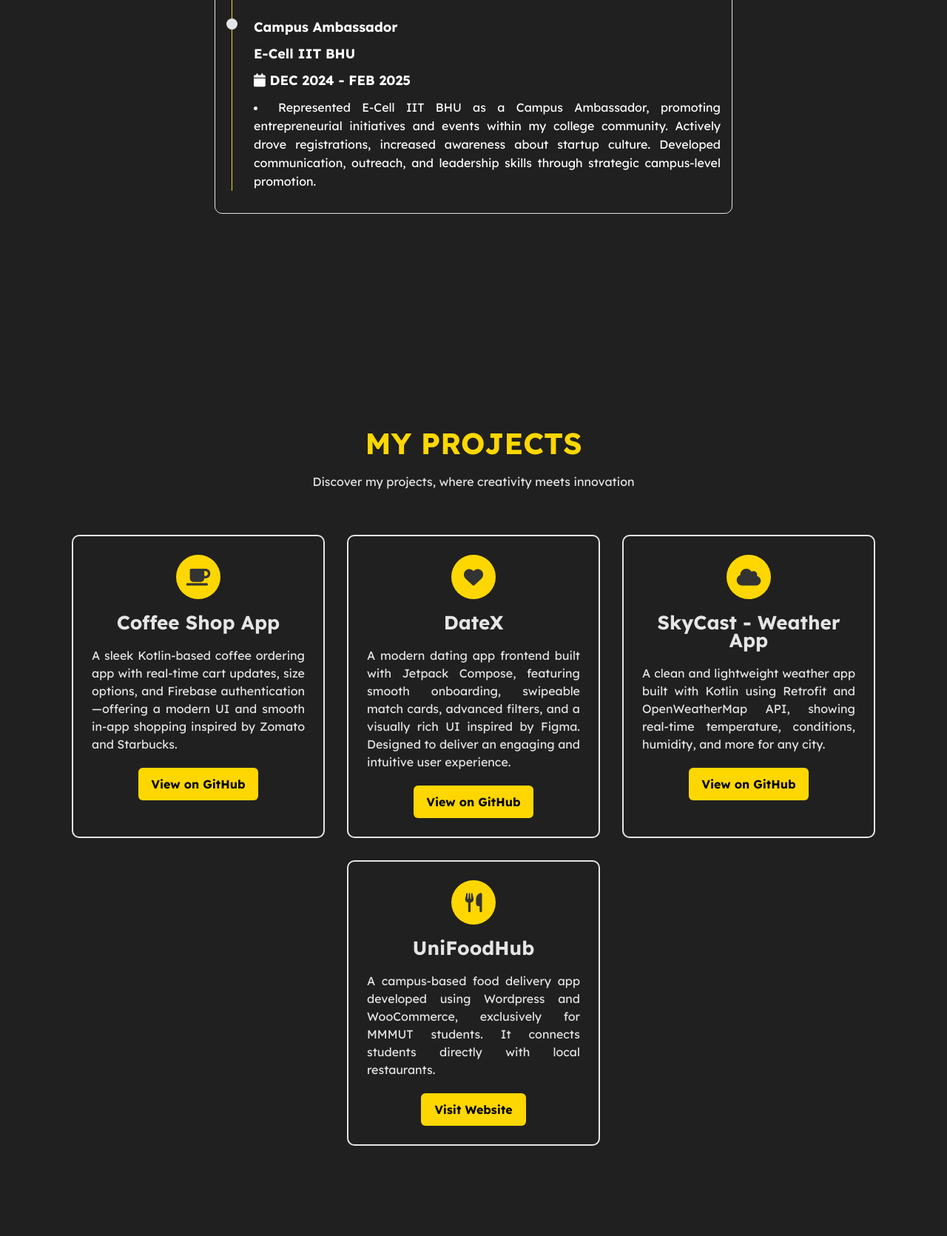
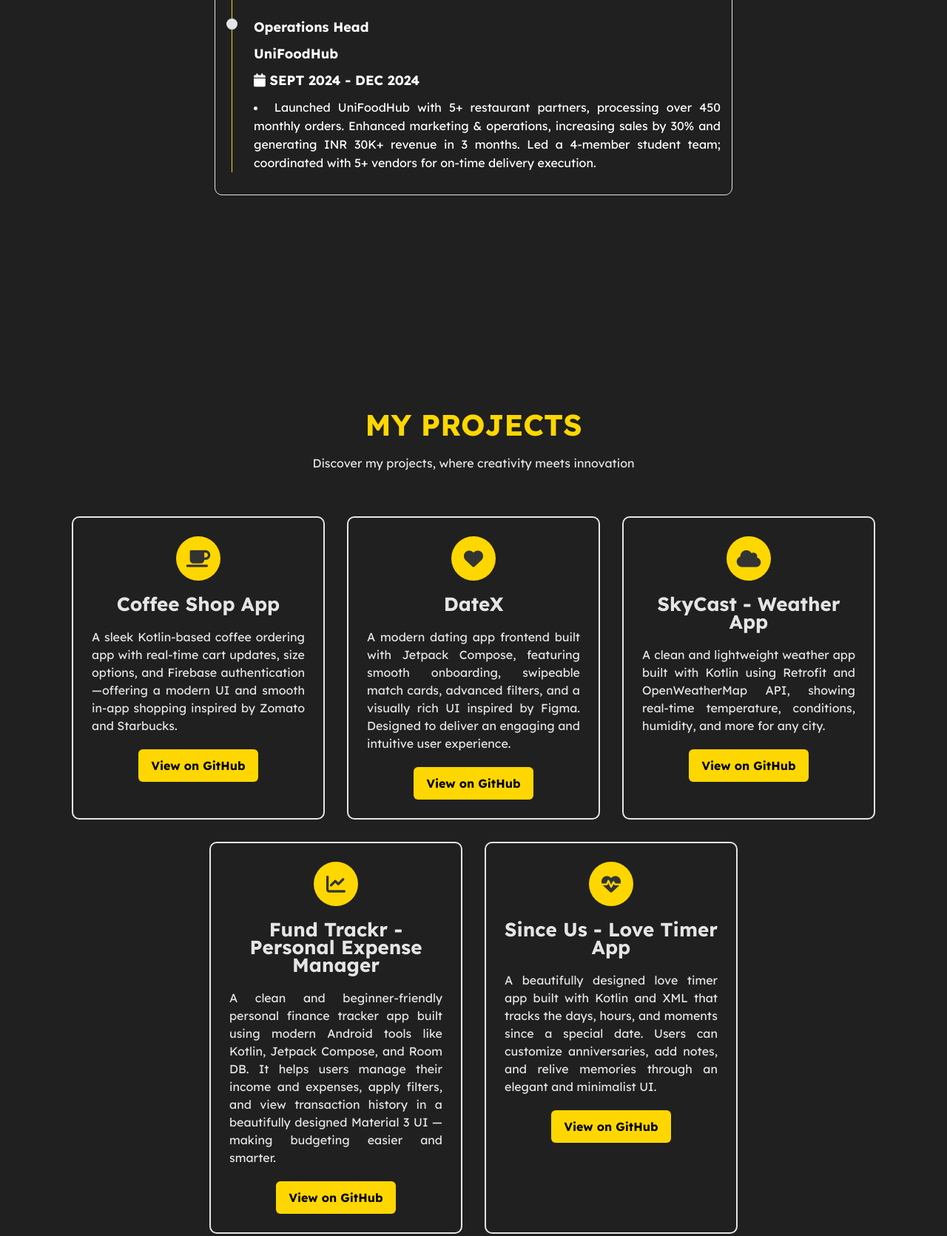
Before and after one commit to badalm06/Portfolio-website, a plain HTML site: page index.html in a window 1280 px wide. Shown: the part 2180-3851 px from the top of the page at 74% size. Drawn offline with nearby package versions, Linux system fonts and the light colour scheme; files whose address does not match are found by name.

Commit message:
Projects Updated

```diff
--- a/index.html
+++ b/index.html
@@ -180,16 +180,15 @@
                                 <!-- Timeline-item -->
                                 <div class="timeline-item">
                                     <div class="circle-dot"></div>
-                                    <h3 class="timeline-title">Campus Ambassador</h3>
-                                    <h4 class="timeline-title">E-Cell IIT BHU</h4>
+                                    <h3 class="timeline-title">Operations Head</h3>
+                                    <h4 class="timeline-title">UniFoodHub</h4>
                                     <h4 class="timeline-title">
-                                        <i class="fa fa-calendar"></i> DEC 2024 - FEB 2025
+                                        <i class="fa fa-calendar"></i> SEPT 2024 - DEC 2024
                                     </h4>
-                                    <li class="timeline-text">Represented E-Cell IIT BHU as a Campus Ambassador,
-                                        promoting entrepreneurial initiatives and events within my college community.
-                                        Actively drove registrations, increased awareness about startup culture.
-                                        Developed communication, outreach, and leadership skills through strategic
-                                        campus-level promotion.</li>
+                                    <li class="timeline-text">Launched UniFoodHub with 5+ restaurant partners, processing over 450 monthly orders.
+                                        Enhanced marketing & operations, increasing sales by 30% and generating INR 30K+ revenue in 3 months.
+                                        Led a 4-member student team; coordinated with 5+ vendors for on-time delivery execution.
+                                    </li>
                                 </div>
 
                             </div>
@@ -240,11 +239,20 @@
                 </div>
                 <!-- 4th Project -->
                 <div class="project">
-                    <i class="fa fa-cutlery"></i>
-                    <h4>UniFoodHub</h4>
-                    <p>A campus-based food delivery app developed using Wordpress and WooCommerce, exclusively for MMMUT
-                        students. It connects students directly with local restaurants.</p>
-                    <a href="https://unifoodhub.in/" target="_blank" class="github-btn">Visit Website</a>
+                    <i class="fa fa-line-chart"></i>
+                    <h4>Fund Trackr - Personal Expense Manager</h4>
+                    <p>A clean and beginner-friendly personal finance tracker app built using modern Android tools like Kotlin,
+                        Jetpack Compose, and Room DB. It helps users manage their income and expenses, apply filters, and view transaction
+                        history in a beautifully designed Material 3 UI — making budgeting easier and smarter.</p>
+                    <a href="https://github.com/badalm06/fund-trackr" target="_blank" class="github-btn">View on GitHub</a>
+                </div>
+                <!-- 5th Project -->
+                <div class="project">
+                    <i class="fa fa-heartbeat"></i>
+                    <h4>Since Us - Love Timer App</h4>
+                    <p>A beautifully designed love timer app built with Kotlin and XML that tracks the days, hours, and moments since a special date.
+                        Users can customize anniversaries, add notes, and relive memories through an elegant and minimalist UI.</p>
+                    <a href="https://github.com/badalm06/love_counter" target="_blank" class="github-btn">View on GitHub</a>
                 </div>
 
             </div>
```
